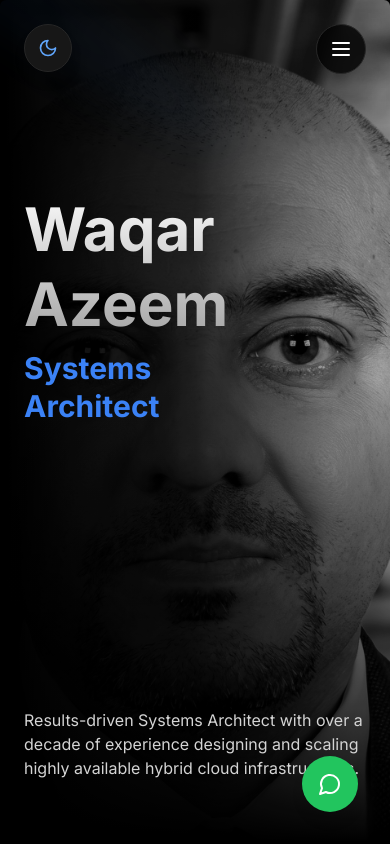
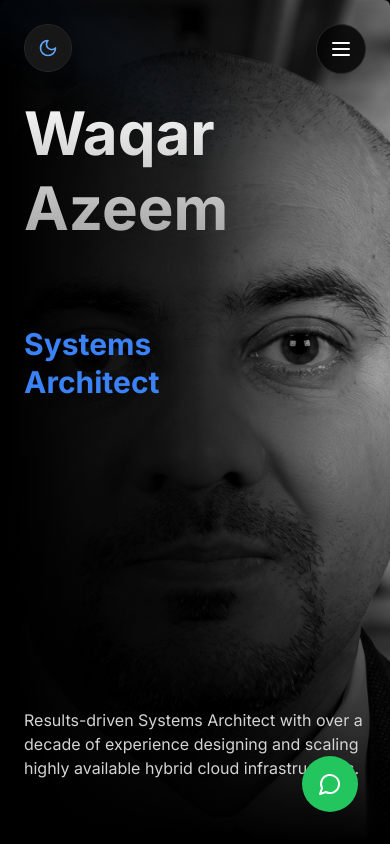
Before and after one commit to induslevel/waqar-portfolio, a Next.js app: page / in a window 390 px wide. Shown: the top 844 px of the page. Built offline with nearby package versions, Linux system fonts and the light colour scheme.

Commit message:
Left alligned headings

```diff
--- a/src/components/Hero.tsx
+++ b/src/components/Hero.tsx
@@ -25,13 +25,13 @@ export function Hero() {
         />
       </div>
 
-      <div className="px-6 pt-48 pb-8 md:p-4 max-w-7xl mx-auto relative z-20 w-full flex-1 flex flex-col justify-between md:justify-center items-start md:pl-20 md:py-0">
+      <div className="px-6 pt-24 pb-8 md:p-4 max-w-7xl mx-auto relative z-20 w-full flex-1 flex flex-col justify-between md:justify-center items-start md:pl-20 md:py-0">
         {/* Top Text on Mobile */}
         <div className="w-full">
           <h1 className="text-6xl md:text-8xl font-bold text-left bg-clip-text text-transparent bg-gradient-to-b from-black to-neutral-500 dark:from-neutral-50 dark:to-neutral-400 leading-tight">
             Waqar<br className="md:hidden" /> Azeem
           </h1>
-          <h2 className="text-3xl md:text-4xl font-bold text-blue-600 dark:text-blue-500 mt-2 text-left leading-tight">
+          <h2 className="text-3xl md:text-4xl font-bold text-blue-600 dark:text-blue-500 mt-20 md:mt-2 text-left leading-tight">
             Systems<br className="md:hidden" /> Architect
           </h2>
         </div>
```
